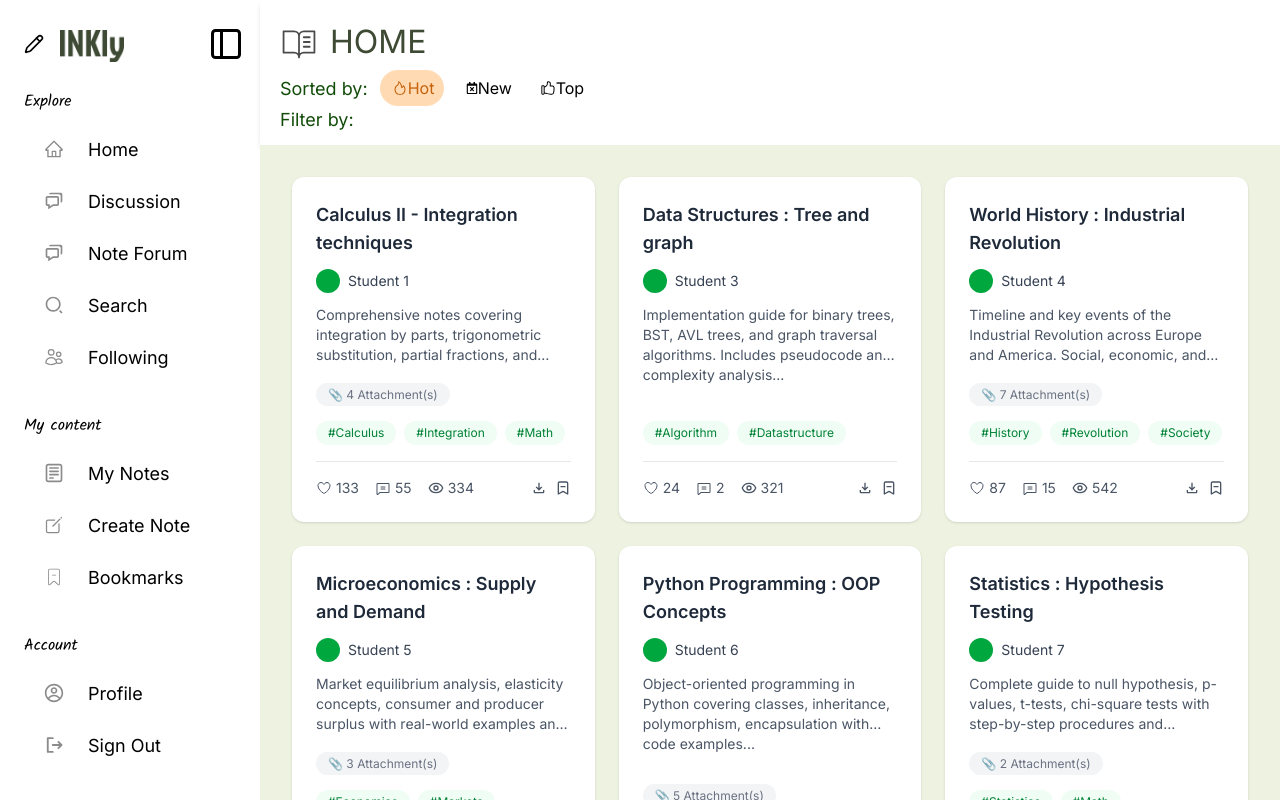
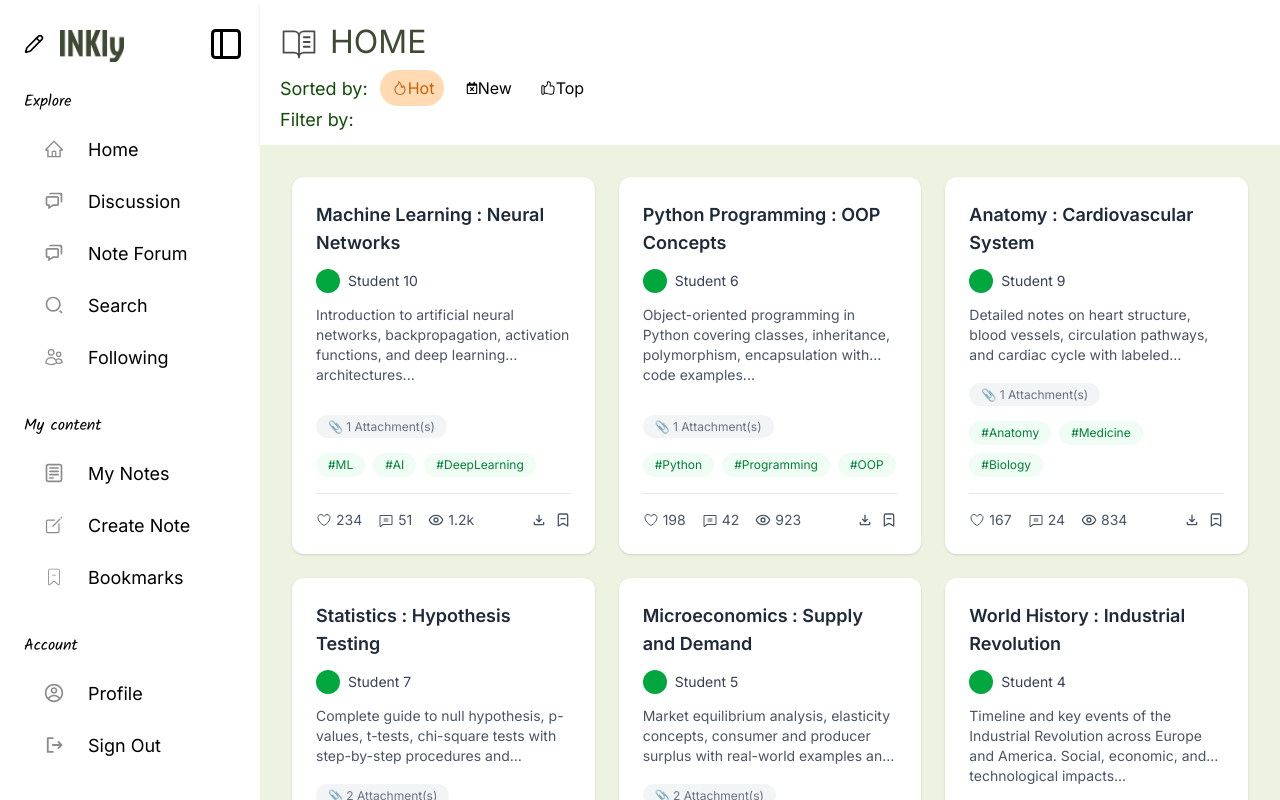
Before and after one commit to hamnuttapat1/Inkly, a React (Vite) app in the folder frontend/: page /home in a window 1280 px wide. Built offline with nearby package versions, Linux system fonts and the light colour scheme.

Commit message:
Bookmark_link_home

```diff
--- a/frontend/src/components/bookmarks/bookmarks_page.jsx
+++ b/frontend/src/components/bookmarks/bookmarks_page.jsx
@@ -1,86 +1,144 @@
 import React, { useState } from 'react'
 import { GiPlainCircle } from "react-icons/gi";
 import { GoPaperclip } from "react-icons/go";
-import { IoHeartOutline } from "react-icons/io5";
+import { IoHeartOutline, IoHeart } from "react-icons/io5";
 import { PiChatText } from "react-icons/pi";
 import { LuEye } from "react-icons/lu";
 import { MdOutlineFileDownload } from "react-icons/md";
 import { LuBookmarkMinus } from "react-icons/lu";
 import { BsBookmarkDashFill } from "react-icons/bs";
+import { useBookmarks } from '../../context/BookmarksContext';
 
 const Bookmarks_page = () => {
-    const [isBookmarked, setIsBookmarked] = useState(false)
+    const { bookmarkedNotes, toggleBookmark } = useBookmarks();
+
+    // State to track likes for each note
+    const [noteLikes, setNoteLikes] = useState(() => {
+        const initialLikes = {};
+        bookmarkedNotes.forEach(note => {
+            initialLikes[note.id] = {
+                count: note.likes,
+                isLiked: false
+            };
+        });
+        return initialLikes;
+    });
+
+    // Helper function to format large numbers
+    const formatViews = (views) => {
+        if (views >= 1000) {
+            return (views / 1000).toFixed(1) + 'k';
+        }
+        return views.toString();
+    };
+
+    // Handle like button click
+    const handleLike = (noteId) => {
+        setNoteLikes(prev => ({
+            ...prev,
+            [noteId]: {
+                count: prev[noteId]?.isLiked ? prev[noteId].count - 1 : (prev[noteId]?.count || bookmarkedNotes.find(n => n.id === noteId)?.likes || 0) + 1,
+                isLiked: !prev[noteId]?.isLiked
+            }
+        }));
+    };
+
+    if (bookmarkedNotes.length === 0) {
+        return (
+            <div className='w-full h-full bg-[#EEF2E1] flex items-center justify-center'>
+                <div className='text-center'>
+                    <BsBookmarkDashFill size={64} className='text-gray-300 mx-auto mb-4' />
+                    <h2 className='text-2xl font-semibold text-gray-600 mb-2'>No Bookmarks Yet</h2>
+                    <p className='text-gray-500'>Start bookmarking notes to see them here!</p>
+                </div>
+            </div>
+        );
+    }
 
     return (
-        <div className='w-full h-full bg-[#EEF2E1] grid grid-cols-3 gap-[24px] overflow-auto'>
-            <div className='flex w-[300px] h-[400px] mt-[60px] ml-[80px] rounded-[16px] pb-2 bg-white justify-center'>
-                <div className='w-[240px]  justify-center ml-3 '>
-                    <p className='font-[Inter] text-[20px] text-[#124C09] font-semibold mt-[24px]'>
-                        Biology : Mitosis and Meiosis
+        <div className='w-full h-full bg-[#EEF2E1] overflow-auto'>
+            <div className='grid grid-cols-1 md:grid-cols-2 lg:grid-cols-3 gap-6 p-8'>
+                {bookmarkedNotes.map((note) => (
+                    <div key={note.id} className='bg-white rounded-xl p-6 shadow-sm flex flex-col relative'>
+                        {/* Bookmark indicator in top right */}
+                        <button
+                            onClick={() => toggleBookmark(note)}
+                            className='absolute top-4 right-4 cursor-pointer hover:scale-110 transition'
+                        >
+                            <BsBookmarkDashFill size={20} className='text-yellow-400' />
+                        </button>
+
+                        {/* Title */}
+                        <h3 className='text-lg font-semibold text-gray-800 mb-3 pr-8'>{note.title}</h3>
+
+                        {/* Author */}
+                        <div className='flex items-center gap-2 mb-3'>
+                            <div className='w-6 h-6 bg-green-600 rounded-full'></div>
+                            <span className='text-sm font-medium text-gray-700'>{note.author}</span>
+                        </div>
+
+                        {/* Description */}
+                        <p className='text-sm text-gray-600 mb-4 flex-grow line-clamp-3'>
+                            {note.description}
                         </p>
-                    <div className='mt-[16px] flex flex-row items-center gap-[10px]'>
-                        <GiPlainCircle size={12} className='text-[#577F4E]' />
-                        <p className='font-[Inter] text-[18px] text-[#124C09] font-semibold'>Student 1</p>
+
+                        {/* Attachments */}
+                        {note.attachments > 0 && (
+                            <div className='mb-4'>
+                                <span className='text-xs text-gray-500 bg-gray-100 px-3 py-1 rounded-full'>
+                                    📎 {note.attachments} Attachment(s)
+                                </span>
                             </div>
-                    <p className='mt-[12px] font-[Inter] text-[14px] text-[#124C09] font-semibold'>
-                        Detailed diagrams and explanations of cell division processes. Comparison between mitosis and meiosis with color-coded phases and...
-                    </p>
-                    <div className='w-full flex justify-center'>
-                        <button className='flex flex-row w-[160px] h-[30px] items-center mt-[10px] justify-center bg-[#b3b3b6a4] rounded-[12px] gap-[8px] cursor-pointer select-none hover:bg-[#B3B3B6]/80'>
-                            <GoPaperclip size={12} className='text-white' />
-                            <p className='text-white font-[Inter] text-[14px] font-semibold'>3 Attchment(s)</p>
+                        )}
+
+                        {/* Tags */}
+                        <div className='flex flex-wrap gap-2 mb-4'>
+                            {note.tags.map((tag, tagIndex) => (
+                                <span
+                                    key={tagIndex}
+                                    className='text-xs text-green-700 bg-green-50 px-3 py-1 rounded-full font-medium'
+                                >
+                                    #{tag}
+                                </span>
+                            ))}
+                        </div>
+
+                        {/* Divider */}
+                        <div className='border-t border-gray-200 mb-4'></div>
+
+                        {/* Stats and Actions */}
+                        <div className='flex items-center justify-between text-sm text-gray-600'>
+                            <div className='flex items-center gap-4'>
+                                <button
+                                    onClick={() => handleLike(note.id)}
+                                    className='flex items-center gap-1 hover:text-red-500 transition cursor-pointer'
+                                >
+                                    {noteLikes[note.id]?.isLiked ? (
+                                        <IoHeart size={16} className='text-red-500' />
+                                    ) : (
+                                        <IoHeartOutline size={16} />
+                                    )}
+                                    <span className={noteLikes[note.id]?.isLiked ? 'text-red-500' : ''}>
+                                        {noteLikes[note.id]?.count || note.likes}
+                                    </span>
                                 </button>
+                                <div className='flex items-center gap-1'>
+                                    <PiChatText size={16} />
+                                    <span>{note.comments}</span>
                                 </div>
-                    <div className='flex flex-row mt-[12px] items-center gap-[8px]'>
-                        <p className='flex h-[28px] w-auto bg-[#E8FFDF] items-center px-[8px] rounded-[12px] text-[#124C09]/70 text-[13px]'>#Biology</p>
-                        <p className='flex h-[28px] w-auto bg-[#E8FFDF] items-center px-[8px] rounded-[12px] text-[#124C09]/70 text-[13px]'>#Cell</p>
-                    </div>
-                    <p className='mt-[20px] w-full border-[1px]'>
-                    </p>
-                    <div className='flex flex-row justify-between mt-[12px]'>
-                        <div className='gap-[6px] flex flex-row items-center'>
-                            <button className='cursor-pointer flex flex-row items-center gap-[6px]'>
-                                <IoHeartOutline size={14} className='text-[#292D32]' />
-                                <p className='font-[Inter] text-[14px] font-semibold text-[#124C09] select-none'>222</p>
-                            </button>
-                            <button className='cursor-pointer flex flex-row items-center gap-[6px]'>
-                                <PiChatText size={14} className='text-[#292D32]' />
-                                <p className='font-[Inter] text-[14px] font-semibold text-[#124C09] select-none'>34</p>
-                            </button>
-                            <div className='flex flex-row items-center gap-[6px]'>
-                                <LuEye size={14} className='text-[#292D32]' />
-                                <p className='font-[Inter] text-[14px] font-semibold text-[#124C09] select-none'>1.2k</p>
+                                <div className='flex items-center gap-1'>
+                                    <LuEye size={16} />
+                                    <span>{formatViews(note.views)}</span>
                                 </div>
                             </div>
-                        <div className='flex flex-row items-center gap-[16px]'>
-                            <button className='cursor-pointer'>
-                                <MdOutlineFileDownload size={14} className='text-[#292D32] ' />
-                            </button>
-                            <button
-                                className='cursor-pointer'
-                                onClick={() => setIsBookmarked((prev) => !prev)}
-                            >
-                                {isBookmarked ? (
-                                    <BsBookmarkDashFill size={14} className='text-yellow-400' />
-                                ) : (
-                                    <LuBookmarkMinus size={14} className='text-[#292D32]' />
-                                )}
+                            <div className='flex items-center gap-2'>
+                                <button className='hover:text-gray-800 transition'>
+                                    <MdOutlineFileDownload size={16} />
                                 </button>
                             </div>
                         </div>
                     </div>
-                <div className='mt-7'>
-                    <button
-                        className='cursor-pointer'
-                        onClick={() => setIsBookmarked((prev) => !prev)}
-                    >
-                        {isBookmarked ? (
-                            <BsBookmarkDashFill size={20} className='text-yellow-400' />
-                        ) : (
-                            <LuBookmarkMinus size={20} className='text-[#292D32]' />
-                        )}
-                    </button>
-                </div>
+                ))}
             </div>
         </div>
     )
--- a/frontend/src/components/home/home_page.jsx
+++ b/frontend/src/components/home/home_page.jsx
@@ -1,14 +1,33 @@
-import React from 'react'
+import React, { useState, useMemo } from 'react'
 import { GiPlainCircle } from "react-icons/gi";
 import { GoPaperclip } from "react-icons/go";
-import { IoHeartOutline } from "react-icons/io5";
+import { IoHeartOutline, IoHeart } from "react-icons/io5";
 import { PiChatText } from "react-icons/pi";
 import { LuEye } from "react-icons/lu";
 import { MdOutlineFileDownload } from "react-icons/md";
 import { LuBookmarkMinus } from "react-icons/lu";
+import { BsBookmarkDashFill } from "react-icons/bs";
 import { otherNotes } from '../../constants/Others_note_data';
+import { useBookmarks } from '../../context/BookmarksContext';
+import { useSortContext } from '../../context/SortContext';
 
 const Home_page = () => {
+    const { toggleBookmark, isBookmarked } = useBookmarks();
+    const { sortBy } = useSortContext();
+
+    // State to track likes for each note
+    const [noteLikes, setNoteLikes] = useState(() => {
+        // Initialize with original like counts
+        const initialLikes = {};
+        otherNotes.forEach(note => {
+            initialLikes[note.id] = {
+                count: note.likes,
+                isLiked: false
+            };
+        });
+        return initialLikes;
+    });
+
     // Helper function to format large numbers (e.g., 1132 -> 1.1k)
     const formatViews = (views) => {
         if (views >= 1000) {
@@ -17,10 +36,48 @@ const Home_page = () => {
         return views.toString();
     };
 
+    // Handle like button click
+    const handleLike = (noteId) => {
+        setNoteLikes(prev => ({
+            ...prev,
+            [noteId]: {
+                count: prev[noteId].isLiked ? prev[noteId].count - 1 : prev[noteId].count + 1,
+                isLiked: !prev[noteId].isLiked
+            }
+        }));
+    };
+
+    // Sort notes based on sortBy state
+    const sortedNotes = useMemo(() => {
+        const notesCopy = [...otherNotes];
+
+        switch (sortBy) {
+            case 'hot':
+                // Sort by views (highest to lowest)
+                return notesCopy.sort((a, b) => b.views - a.views);
+
+            case 'top':
+                // Sort by likes (highest to lowest), using current like counts
+                return notesCopy.sort((a, b) => {
+                    const aLikes = noteLikes[a.id]?.count || a.likes;
+                    const bLikes = noteLikes[b.id]?.count || b.likes;
+                    return bLikes - aLikes;
+                });
+
+            case 'new':
+                // Sort by date (newest first) - assuming notes have a date field
+                // If you don't have a date field, you can sort by ID (higher ID = newer)
+                return notesCopy.sort((a, b) => b.id - a.id);
+
+            default:
+                return notesCopy;
+        }
+    }, [sortBy, noteLikes]);
+
     return (
         <div className='w-full h-full bg-[#EEF2E1] overflow-auto'>
             <div className='grid grid-cols-1 md:grid-cols-2 lg:grid-cols-3 gap-6 p-8'>
-                {otherNotes.map((note) => (
+                {sortedNotes.map((note) => (
                     <div key={note.id} className='bg-white rounded-xl p-6 shadow-sm flex flex-col'>
                         {/* Title */}
                         <h3 className='text-lg font-semibold text-gray-800 mb-3'>{note.title}</h3>
@@ -63,10 +120,19 @@ const Home_page = () => {
                         {/* Stats and Actions */}
                         <div className='flex items-center justify-between text-sm text-gray-600'>
                             <div className='flex items-center gap-4'>
-                                <div className='flex items-center gap-1'>
-                                    <IoHeartOutline size={16} />
-                                    <span>{note.likes}</span>
-                                </div>
+                                <button
+                                    onClick={() => handleLike(note.id)}
+                                    className='flex items-center gap-1 hover:text-red-500 transition cursor-pointer'
+                                >
+                                    {noteLikes[note.id]?.isLiked ? (
+                                        <IoHeart size={16} className='text-red-500' />
+                                    ) : (
+                                        <IoHeartOutline size={16} />
+                                    )}
+                                    <span className={noteLikes[note.id]?.isLiked ? 'text-red-500' : ''}>
+                                        {noteLikes[note.id]?.count || note.likes}
+                                    </span>
+                                </button>
                                 <div className='flex items-center gap-1'>
                                     <PiChatText size={16} />
                                     <span>{note.comments}</span>
@@ -80,8 +146,15 @@ const Home_page = () => {
                                 <button className='hover:text-gray-800 transition'>
                                     <MdOutlineFileDownload size={16} />
                                 </button>
-                                <button className='hover:text-gray-800 transition'>
-                                    <LuBookmarkMinus size={16} />
+                                <button
+                                    onClick={() => toggleBookmark(note)}
+                                    className='hover:text-yellow-500 transition cursor-pointer'
+                                >
+                                    {isBookmarked(note.id) ? (
+                                        <BsBookmarkDashFill size={16} className='text-yellow-400' />
+                                    ) : (
+                                        <LuBookmarkMinus size={16} />
+                                    )}
                                 </button>
                             </div>
                         </div>
--- a/frontend/src/components/home/home_top_bar.jsx
+++ b/frontend/src/components/home/home_top_bar.jsx
@@ -1,14 +1,14 @@
-import React, { useState } from 'react'
+import React from 'react'
 import { PiBookOpenTextLight } from "react-icons/pi";
 import { AiOutlineFire } from "react-icons/ai";
 import { MdQueryBuilder } from "react-icons/md";
 import { GoThumbsup } from "react-icons/go";
 import { FaRegCalendarTimes } from "react-icons/fa";
+import { useSortContext } from '../../context/SortContext';
 
 const Home_Top_bar = () => {
-  const [sortBy, setSortBy] = useState('hot')
-
-  const buttons = ['hot', 'new', 'top']
+  const { sortBy, setSortBy } = useSortContext();
+  const buttons = ['hot', 'new', 'top'];
 
   return (
     <div className='w-full bg-white shadow-md py-3'>
--- a/frontend/src/constants/My_notes_data.js
+++ b/frontend/src/constants/My_notes_data.js
@@ -6,7 +6,7 @@ export const myNotes = [
     title: "Biology : Mitosis and Meiosis",
     author: "Student 2",
     description: "Detailed diagrams and explanations of cell division processes. Comparison between mitosis and meiosis with color-coded phases and...",
-    attachments: 3,
+    attachments: 1,
     tags: ["Biology", "Cell"],
     likes: 222,
     comments: 34,
@@ -19,7 +19,7 @@ export const myNotes = [
     title: "Organic Chemistry : Reaction Mechanisms",
     author: "Student 2",
     description: "Complete guide to organic reaction mechanisms including SN1, SN2, E1, E2 reactions with arrow-pushing notation and practice problems...",
-    attachments: 5,
+    attachments: 1,
     tags: ["Chemistry", "Organic", "Reactions"],
     likes: 189,
     comments: 27,
@@ -32,7 +32,7 @@ export const myNotes = [
     title: "Linear Algebra : Eigenvalues and Eigenvectors",
     author: "Student 2",
     description: "Step-by-step solutions for finding eigenvalues and eigenvectors. Includes applications in data science and machine learning...",
-    attachments: 2,
+    attachments: 1,
     tags: ["Math", "LinearAlgebra", "ML"],
     likes: 156,
     comments: 19,
@@ -45,7 +45,7 @@ export const myNotes = [
     title: "Computer Networks : TCP/IP Protocol",
     author: "Student 2",
     description: "Comprehensive overview of TCP/IP stack layers, packet structure, and common networking protocols. Visual diagrams included...",
-    attachments: 4,
+    attachments: 1,
     tags: ["ComputerScience", "Networking", "Protocol"],
     likes: 143,
     comments: 22,
@@ -58,7 +58,7 @@ export const myNotes = [
     title: "Physics : Quantum Mechanics Fundamentals",
     author: "Student 2",
     description: "Introduction to wave-particle duality, uncertainty principle, and Schrödinger equation with solved examples...",
-    attachments: 6,
+    attachments: 1,
     tags: ["Physics", "Quantum", "Science"],
     likes: 201,
     comments: 31,
--- /dev/null
+++ b/frontend/src/context/BookmarksContext.jsx
@@ -0,0 +1,38 @@
+import React, { createContext, useContext, useState } from 'react';
+
+const BookmarksContext = createContext();
+
+export const useBookmarks = () => {
+    const context = useContext(BookmarksContext);
+    if (!context) {
+        throw new Error('useBookmarks must be used within BookmarksProvider');
+    }
+    return context;
+};
+
+export const BookmarksProvider = ({ children }) => {
+    const [bookmarkedNotes, setBookmarkedNotes] = useState([]);
+
+    const toggleBookmark = (note) => {
+        setBookmarkedNotes(prev => {
+            const isBookmarked = prev.some(n => n.id === note.id);
+            if (isBookmarked) {
+                // Remove bookmark
+                return prev.filter(n => n.id !== note.id);
+            } else {
+                // Add bookmark
+                return [...prev, note];
+            }
+        });
+    };
+
+    const isBookmarked = (noteId) => {
+        return bookmarkedNotes.some(note => note.id === noteId);
+    };
+
+    return (
+        <BookmarksContext.Provider value={{ bookmarkedNotes, toggleBookmark, isBookmarked }}>
+            {children}
+        </BookmarksContext.Provider>
+    );
+};
--- /dev/null
+++ b/frontend/src/context/SortContext.jsx
@@ -0,0 +1,21 @@
+import React, { createContext, useContext, useState } from 'react';
+
+const SortContext = createContext();
+
+export const useSortContext = () => {
+    const context = useContext(SortContext);
+    if (!context) {
+        throw new Error('useSortContext must be used within SortProvider');
+    }
+    return context;
+};
+
+export const SortProvider = ({ children }) => {
+    const [sortBy, setSortBy] = useState('hot');
+
+    return (
+        <SortContext.Provider value={{ sortBy, setSortBy }}>
+            {children}
+        </SortContext.Provider>
+    );
+};
```
Also changed, not shown: frontend/src/App.jsx (+7 -0 lines), frontend/src/constants/Others_note_data.js (+9 -9 lines). Lines whose indentation alone changed are shown as unchanged.
